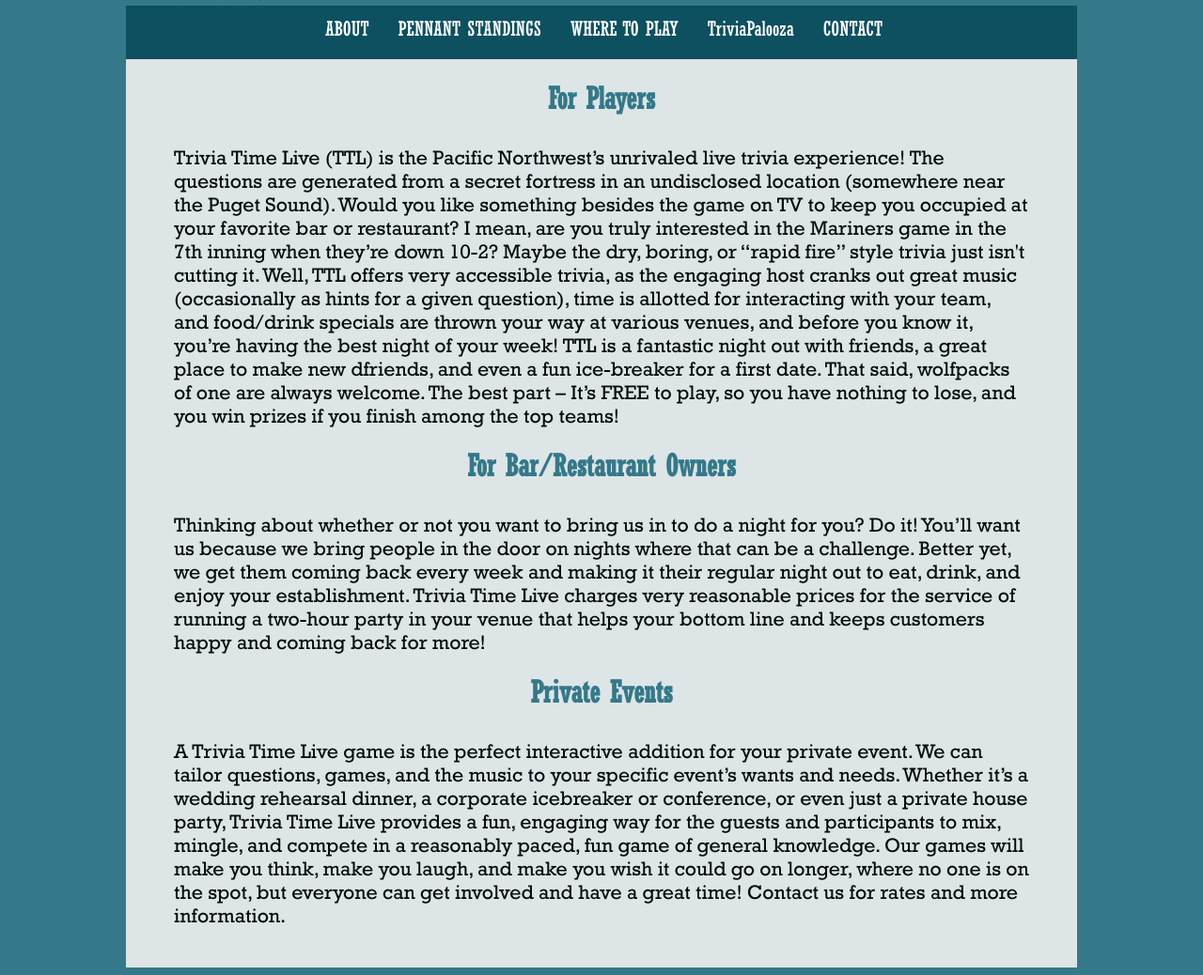
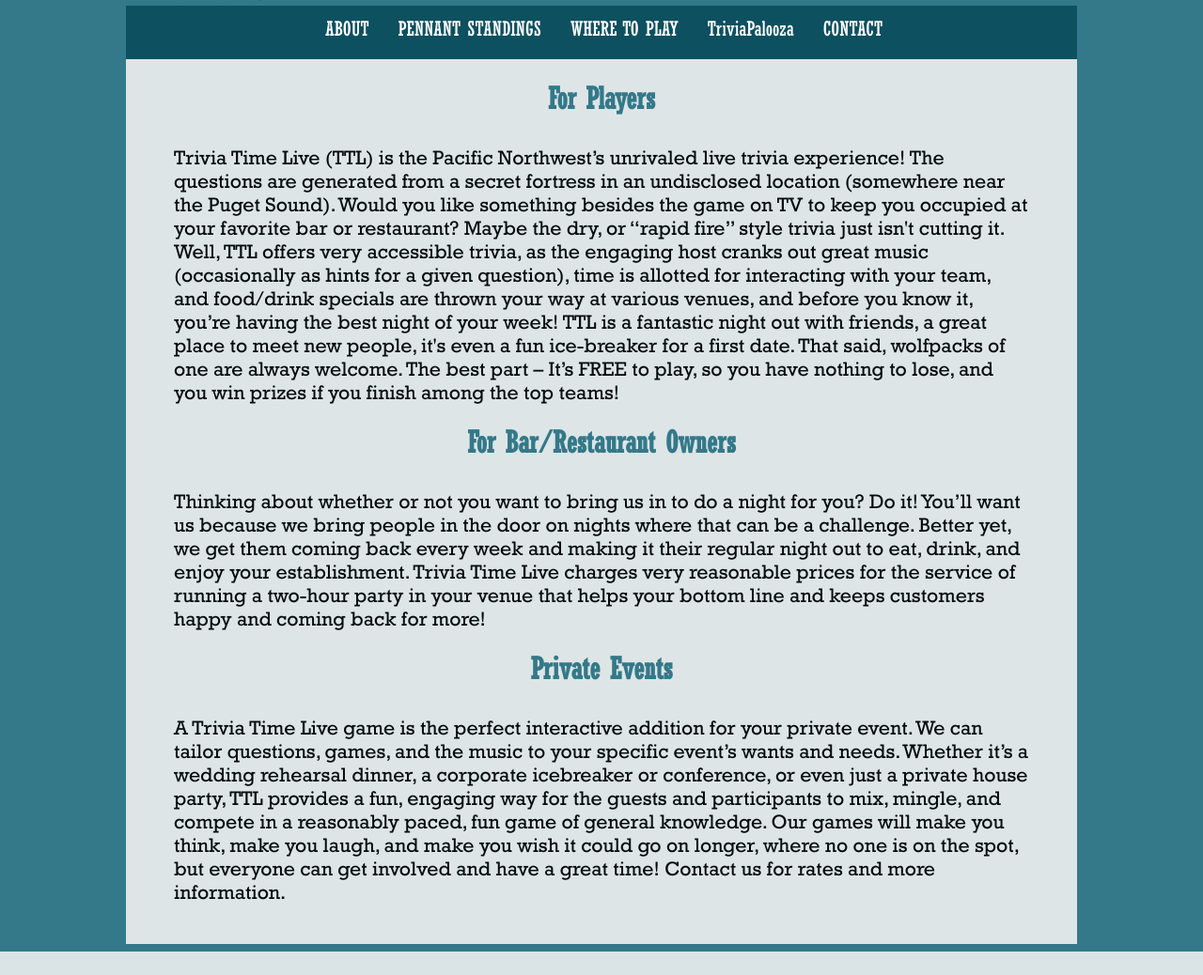
Before and after one commit to edlandm/ttl-website, a Django app: page /triviatimelive/about/us in a window 1280 px wide. Shown: the part 82-1120 px from the top of the page at 94% size. After the commit the page ends 1095 px from the top, so only its background shows below. Run offline with Django 3.2, Linux system fonts and the light colour scheme.

Commit message:
about.html: update verbage

```diff
--- a/website/templates/website/about.html
+++ b/website/templates/website/about.html
@@ -1,21 +1,19 @@
 <div class="main-centered">
     <h2>For Players</h2>
-    <p>Trivia Time Live (TTL) is the Pacific Northwest’s unrivaled live
-    trivia experience! The questions are generated from a secret fortress in
-    an undisclosed location (somewhere near the Puget Sound). Would you like
+    <p>Trivia Time Live (TTL) is the Pacific Northwest’s unrivaled live trivia
+    experience! The questions are generated from a secret fortress in an
+    undisclosed location (somewhere near the Puget Sound). Would you like
     something besides the game on TV to keep you occupied at your favorite bar
-    or restaurant? I mean, are you truly interested in the Mariners game in
-    the 7th inning when they’re down 10-2? Maybe the dry, boring, or “rapid
-    fire” style trivia just isn't cutting it. Well, TTL offers very
-    accessible trivia, as the engaging host cranks out great music
-    (occasionally as hints for a given question), time is allotted for
-    interacting with your team, and food/drink specials are thrown your way at
-    various venues, and before you know it, you’re having the best night of
-    your week! TTL is a fantastic night out with friends, a great place to
-    make new dfriends, and even a fun ice-breaker for a first date. That said,
-    wolfpacks of one are always welcome. The best part – It’s FREE to play, so
-    you have nothing to lose, and you win prizes if you finish among the top
-    teams!</p>
+    or restaurant? Maybe the dry, or “rapid fire” style trivia just isn't
+    cutting it. Well, TTL offers very accessible trivia, as the engaging host
+    cranks out great music (occasionally as hints for a given question), time
+    is allotted for interacting with your team, and food/drink specials are
+    thrown your way at various venues, and before you know it, you’re having
+    the best night of your week! TTL is a fantastic night out with friends,
+    a great place to meet new people, it's even a fun ice-breaker for a first
+    date. That said, wolfpacks of one are always welcome. The best part – It’s
+    FREE to play, so you have nothing to lose, and you win prizes if you
+    finish among the top teams!</p>
 
     <h2>For Bar/Restaurant Owners</h2>
     <p>Thinking about whether or not you want to bring us in to do a night for
@@ -31,10 +29,9 @@
     private event. We can tailor questions, games, and the music to your
     specific event’s wants and needs. Whether it’s a wedding rehearsal dinner,
     a corporate icebreaker or conference, or even just a private house party,
-    Trivia Time Live provides a fun, engaging way for the guests and
-    participants to mix, mingle, and compete in a reasonably paced, fun game
-    of general knowledge. Our games will make you think, make you laugh, and
-    make you wish it could go on longer, where no one is on the spot, but
-    everyone can get involved and have a great time! Contact us for rates and
-    more information.</p>
+    TTL provides a fun, engaging way for the guests and participants to mix,
+    mingle, and compete in a reasonably paced, fun game of general knowledge.
+    Our games will make you think, make you laugh, and make you wish it could
+    go on longer, where no one is on the spot, but everyone can get involved
+    and have a great time! Contact us for rates and more information.</p>
 </div>
```
